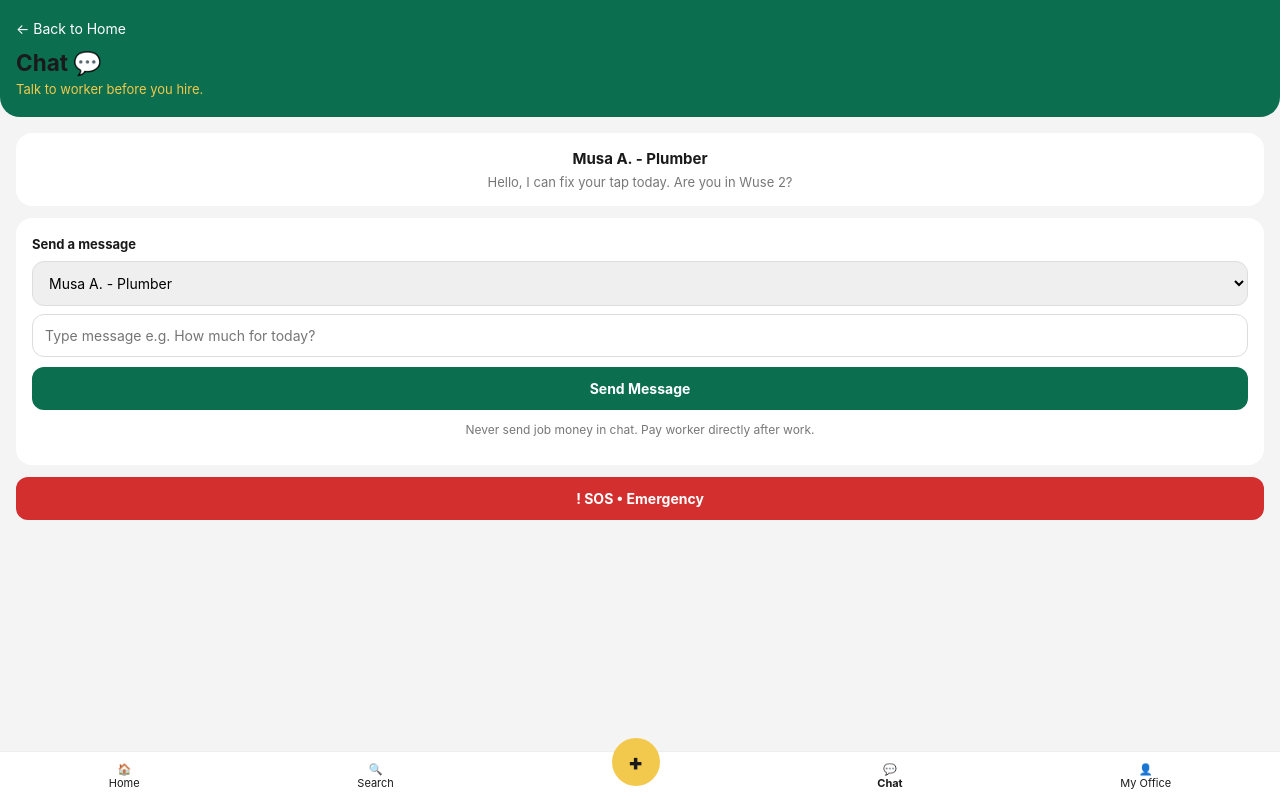
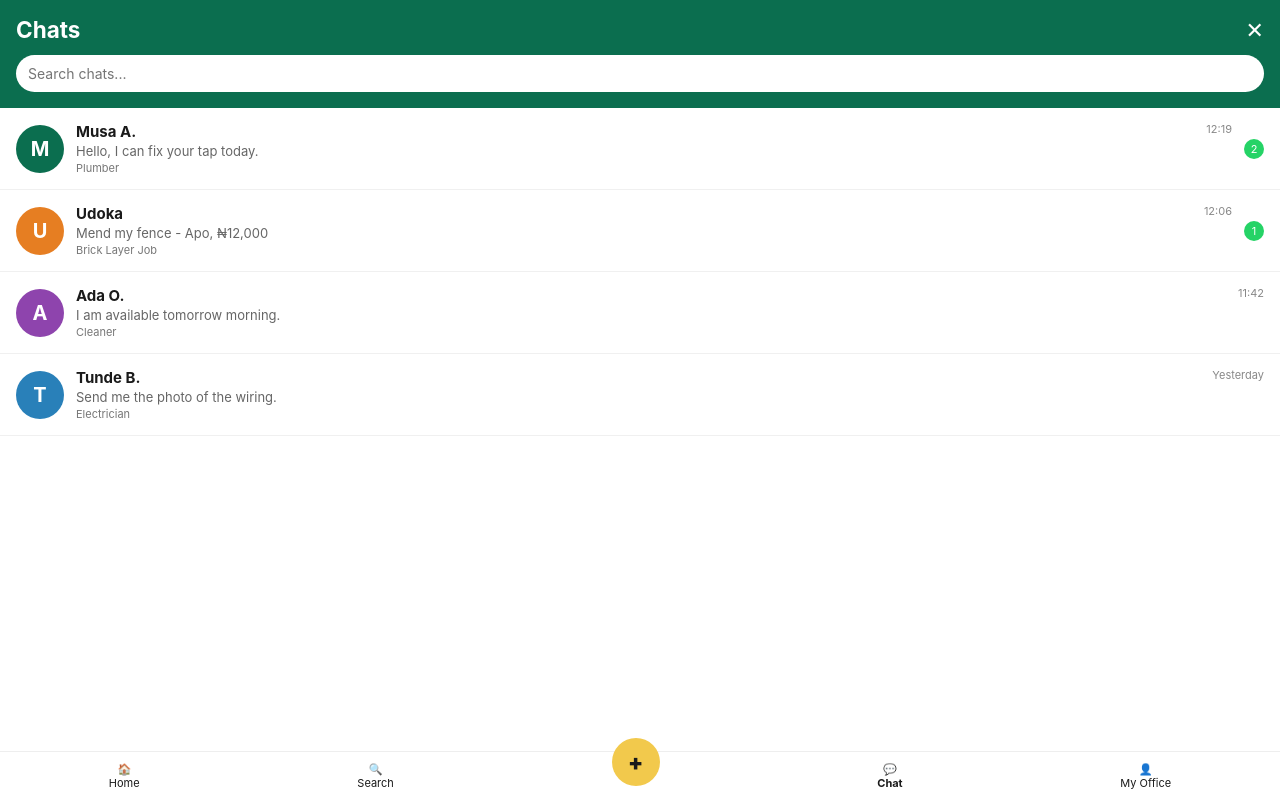
Before and after one commit to okwarakalu/ZIRO, a plain HTML site: page chat.html in a window 1280 px wide. Drawn offline with Linux system fonts and the light colour scheme.

Commit message:
Update chat.html

```diff
--- a/chat.html
+++ b/chat.html
@@ -3,52 +3,40 @@
 <head>
 <meta charset="UTF-8">
 <meta name="viewport" content="width=device-width, initial-scale=1.0">
-<title>ZIRO - Chat</title>
+<title>ZIRO - Chats</title>
 <link rel="stylesheet" href="css/style.css">
 </head>
-<body>
-<div style="background:var(--green); padding:20px 16px; border-radius:0 0 20px 20px; color:white;">
-  <div onclick="window.location.href='index.html'" style="font-size:14px;">← Back to Home</div>
-  <h2 style="margin:12px 0 4px;">Chat 💬</h2>
-  <p style="margin:0; color:var(--gold); font-size:13px;">Talk to worker before you hire.</p>
+<body style="background:white;">
+<div style="background:var(--green); padding:16px; color:white; position:sticky; top:0; z-index:10;">
+  <div style="display:flex; justify-content:space-between; align-items:center;">
+    <h2 style="margin:0; color:white;">Chats</h2>
+    <span onclick="window.location.href='index.html'" style="font-size:22px;">✕</span>
+  </div>
+  <input placeholder="Search chats..." oninput="filterChats(this.value)" style="width:100%; box-sizing:border-box; padding:10px 12px; border-radius:999px; border:none; margin-top:12px;">
 </div>
-<div style="padding:16px; padding-bottom:120px;">
-  <div id="chatList" style="display:flex; flex-direction:column; gap:12px;"></div>
-  <div style="background:white; border-radius:16px; padding:16px; margin-top:12px;">
-    <label style="font-size:13px; font-weight:700;">Send a message</label>
-    <select id="cTo" style="width:100%; padding:12px; border-radius:12px; border:1px solid #ddd; margin:8px 0;">
-      <option>Musa A. - Plumber</option><option>Ada O. - Cleaner</option><option>Tunde B. - Electrician</option><option>Chidi N. - Driver</option>
-    </select>
-    <input id="cMsg" placeholder="Type message e.g. How much for today?" style="width:100%; box-sizing:border-box; padding:12px; border-radius:12px; border:1px solid #ddd; margin-bottom:10px;">
-    <button class="btn-primary" onclick="sendMsg()">Send Message</button>
-    <p style="font-size:12px; color:var(--muted); text-align:center;">Never send job money in chat. Pay worker directly after work.</p>
-  </div>
-  <button class="btn-sos" style="margin-top:12px;" onclick="sosEmergency()">! SOS • Emergency</button>
-</div>
+<div id="chatList" style="padding-bottom:100px;"></div>
 <div style="position:fixed; bottom:0; left:0; right:0; background:white; border-top:1px solid #eee; display:flex; justify-content:space-around; padding:10px 0; font-size:11px; text-align:center;"><span onclick="window.location.href='index.html'">🏠<br>Home</span><span onclick="window.location.href='index.html'">🔍<br>Search</span><span onclick="window.location.href='post.html'" style="background:var(--gold); width:48px; height:48px; border-radius:50%; display:flex; align-items:center; justify-content:center; font-size:22px; font-weight:900; margin-top:-24px;">+</span><span><b>💬<br>Chat</b></span><span onclick="window.location.href='office.html'">👤<br>My Office</span></div>
-<script src="js/app.js"></script>
+<script src="js/notify.js"></script>
 <script>
-function loadChat(){
+const PEOPLE = [
+  { name:'Musa A.', skill:'Plumber', last:'Hello, I can fix your tap today.', time:'12:19', unread:2, color:'#0B6E4F' },
+  { name:'Udoka', skill:'Brick Layer Job', last:'Mend my fence - Apo, ₦12,000', time:'12:06', unread:1, color:'#E67E22' },
+  { name:'Ada O.', skill:'Cleaner', last:'I am available tomorrow morning.', time:'11:42', unread:0, color:'#8E44AD' },
+  { name:'Tunde B.', skill:'Electrician', last:'Send me the photo of the wiring.', time:'Yesterday', unread:0, color:'#2980B9' },
+];
+function render(filter){
   const list = document.getElementById('chatList');
-  const msgs = JSON.parse(localStorage.getItem('ziro_chat') || '[]');
-  if(!msgs.length){
-    list.innerHTML = '<div style="background:white; border-radius:16px; padding:16px; text-align:center;"><b>Musa A. - Plumber</b><p style="font-size:13px; color:var(--muted); margin:6px 0 0;">Hello, I can fix your tap today. Are you in Wuse 2?</p></div>';
-    return;
-  }
-  list.innerHTML = msgs.map(m => '<div style="background:white; border-radius:16px; padding:16px;"><b>' + m.to + '</b><p style="font-size:13px; margin:6px 0 0;">' + m.msg + '</p><p style="font-size:11px; color:var(--muted); margin:4px 0 0;">You • Just now</p></div>').join('');
+  const rows = PEOPLE.filter(p => !filter || p.name.toLowerCase().includes(filter.toLowerCase()));
+  list.innerHTML = rows.map((p,i) => '<div onclick="openChat(\'' + p.name + '\')" style="display:flex; gap:12px; padding:14px 16px; border-bottom:1px solid #f0f0f0; align-items:center;">'
+    + '<div style="width:48px; height:48px; min-width:48px; background:' + p.color + '; color:white; border-radius:50%; display:flex; align-items:center; justify-content:center; font-size:20px; font-weight:700;">' + p.name[0] + '</div>'
+    + '<div style="flex:1; min-width:0;"><div style="display:flex; justify-content:space-between;"><b style="font-size:15px;">' + p.name + '</b><span style="font-size:11px; color:#888;">' + p.time + '</span></div>'
+    + '<p style="margin:2px 0 0; font-size:13px; color:#666; white-space:nowrap; overflow:hidden; text-overflow:ellipsis;">' + p.last + '</p><p style="margin:2px 0 0; font-size:11px; color:var(--muted);">' + p.skill + '</p></div>'
+    + (p.unread ? '<span style="background:#25D366; color:white; font-size:11px; min-width:20px; height:20px; border-radius:999px; display:flex; align-items:center; justify-content:center; padding:0 5px;">' + p.unread + '</span>' : '')
+    + '</div>').join('');
 }
-function sendMsg(){
-  const to = document.getElementById('cTo').value;
-  const msg = document.getElementById('cMsg').value.trim();
-  if(!msg){ alert('Type a message first.'); return; }
-  const msgs = JSON.parse(localStorage.getItem('ziro_chat') || '[]');
-  msgs.push({ to, msg });
-  localStorage.setItem('ziro_chat', JSON.stringify(msgs));
-  document.getElementById('cMsg').value = '';
-  loadChat();
-  alert('Message sent to ' + to + ' ✅\n\n(DEMO) In real app, worker will reply here.');
-}
-document.addEventListener('DOMContentLoaded', loadChat);
+function filterChats(v){ render(v); }
+function openChat(name){ localStorage.setItem('ziro_chat_with', name); window.location.href = 'chat-room.html?with=' + encodeURIComponent(name); }
+document.addEventListener('DOMContentLoaded', ()=> render(''));
 </script>
 </body>
 </html>
```
